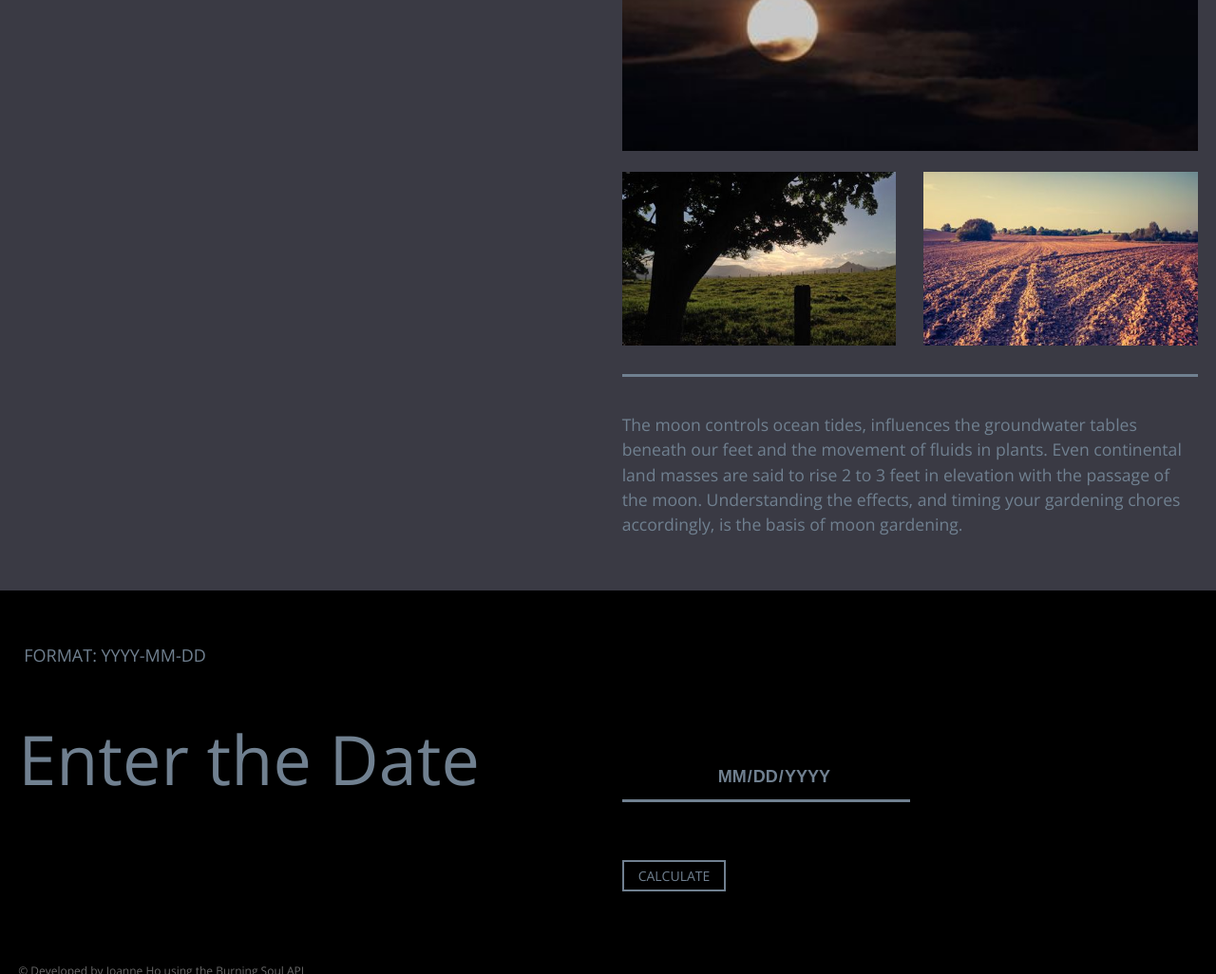
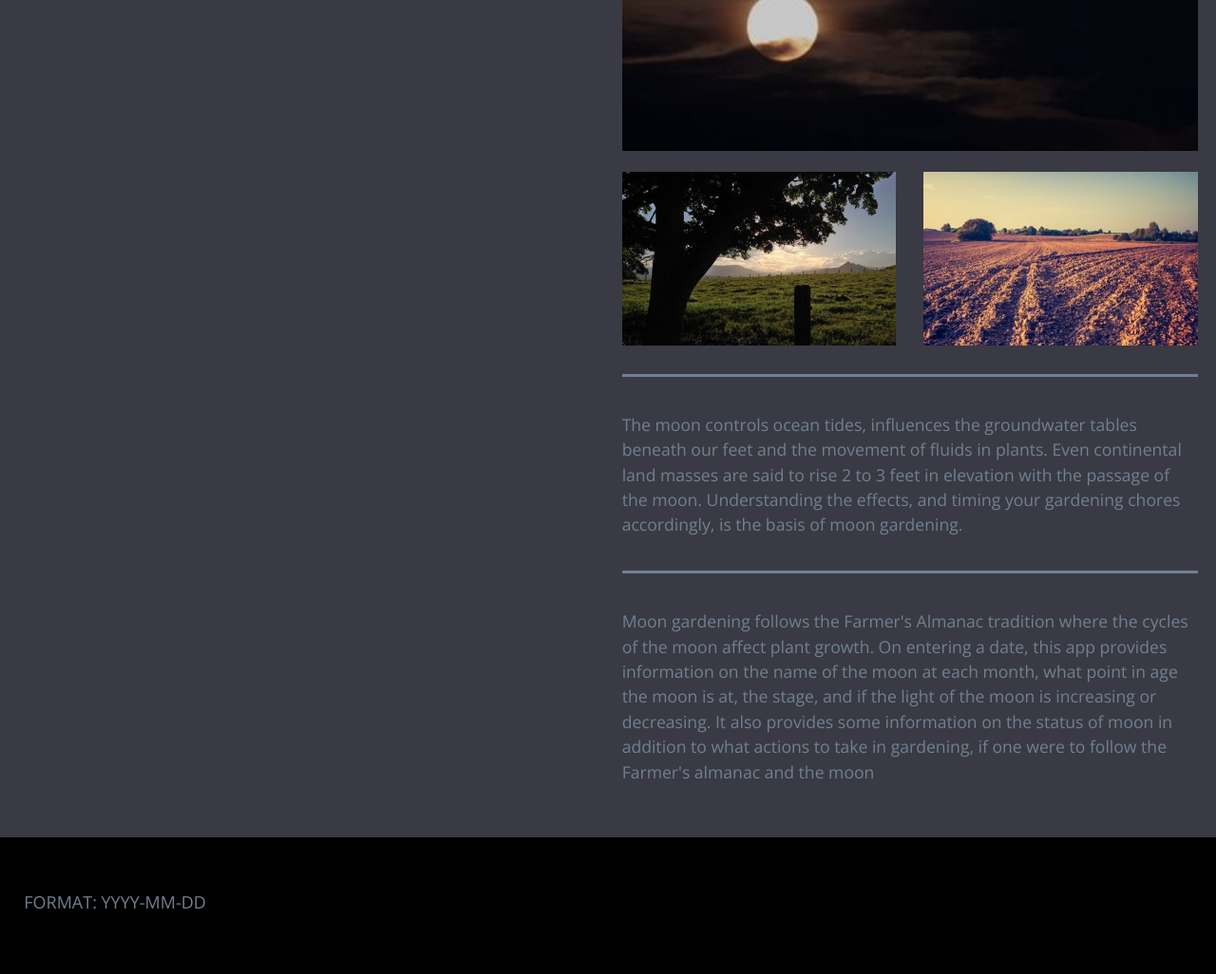
Before and after one commit to k3jo/By-the-Moon, a plain HTML site: page index.html in a window 1280 px wide. Shown: the part 292-1318 px from the top of the page at 95% size. Drawn offline with nearby package versions, Linux system fonts and the light colour scheme.

Commit message:
intro-info

```diff
--- a/index.html
+++ b/index.html
@@ -15,13 +15,11 @@
 	<!-- MOBILE -->
 	<meta name="viewport"content="width=device-width, initial-scale=1.0">
 
-
 </head>
 <body>
 		<section class="header">
 
 			<div class="intro-wrapper">
-
 					<h3>Farmer's Almanac</h3>
 					<h1 class="animated slideInUp">Lunar Rhythms</h1>
 			</div> <!-- end of intro-wrapper -->
@@ -43,13 +41,11 @@
 				</div> <!-- end of intro-pics -->
 				<div class="info-container">
 					<p class="intro-info">The moon controls ocean tides, influences the groundwater tables beneath our feet and the movement of fluids in plants. Even continental land masses are said to rise 2 to 3 feet in elevation with the passage of the moon. Understanding the effects, and timing your gardening chores accordingly, is the basis of moon gardening.</p>
+					<p class="intro-info">Moon gardening follows the Farmer's Almanac tradition where the cycles of the moon affect plant growth. On entering a date, this app provides information on the name of the moon at each month, what point in age the moon is at, the stage, and if the light of the moon is increasing or decreasing. It also provides some information on the status of moon in addition to what actions to take in gardening, if one were to follow the Farmer's almanac and the moon</p>
 				</div>
 
 			</div> <!-- end of intro-wrapper -->
 		</section> <!-- end of intro -->
-
-
-
 
 		<!-- ======================================== -->
 		<!-- START OF FORM -->
```
